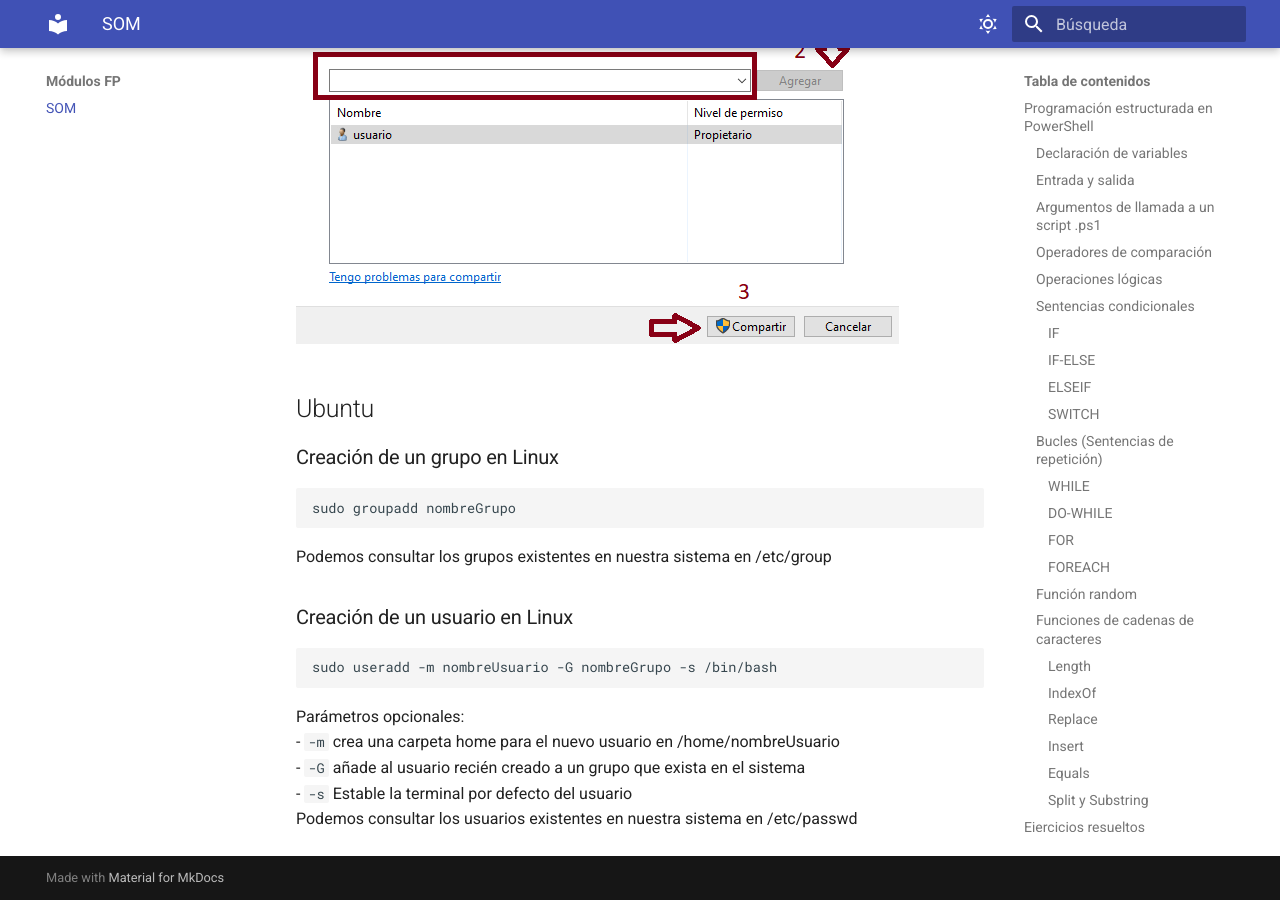
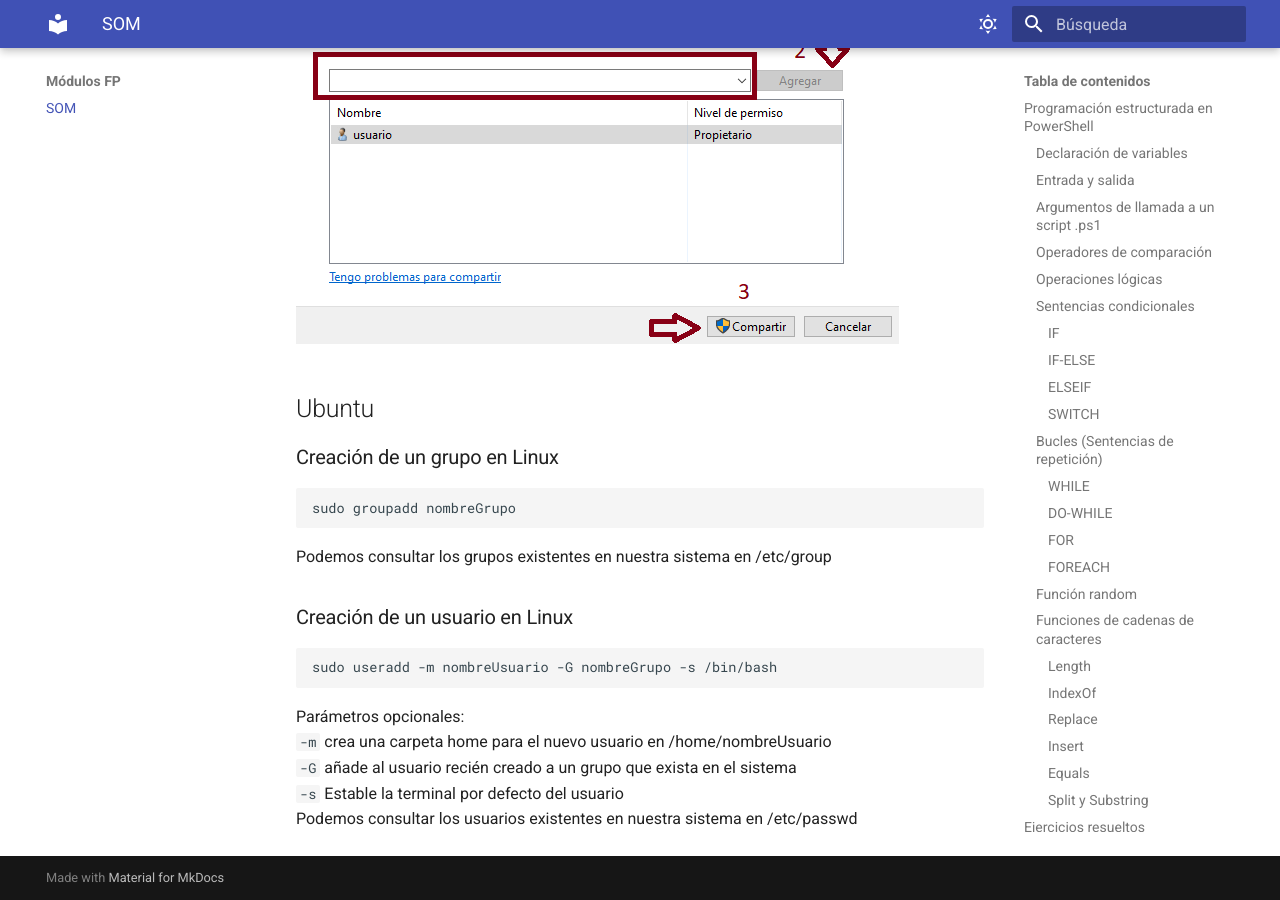
Before and after one commit to fernandoalvarezfp/fernandoalvarezfp.github.io, an MkDocs documentation site: the page built from docs/SOM.md, in a window 1280 px wide and 900 px high, scrolled down 17069 px. Built offline with MkDocs 1.6.1 and Material for MkDocs 9.7.7, drawn with Linux system fonts in a browser that asks for light colours.

Commit message:
Update SOM.md

````diff
--- a/docs/SOM.md
+++ b/docs/SOM.md
@@ -639,7 +639,7 @@ Podemos consultar los grupos existentes en nuestra sistema en /etc/group
 sudo useradd -m nombreUsuario -G nombreGrupo -s /bin/bash
 ```
 Parámetros opcionales:
-- ```-m``` crea una carpeta home para el nuevo usuario en /home/nombreUsuario
-- ```-G``` añade al usuario recién creado a un grupo que exista en el sistema
-- ```-s``` Estable la terminal por defecto del usuario
+```-m``` crea una carpeta home para el nuevo usuario en /home/nombreUsuario
+```-G``` añade al usuario recién creado a un grupo que exista en el sistema
+```-s``` Estable la terminal por defecto del usuario
 Podemos consultar los usuarios existentes en nuestra sistema en /etc/passwd
````
